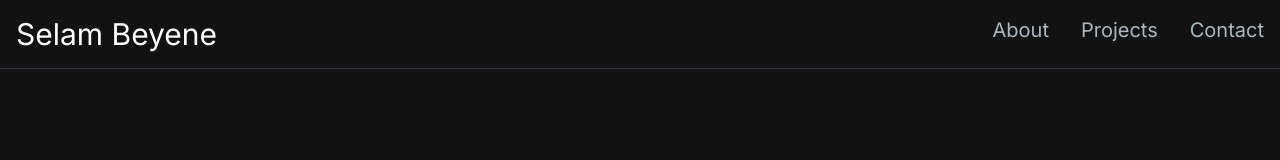
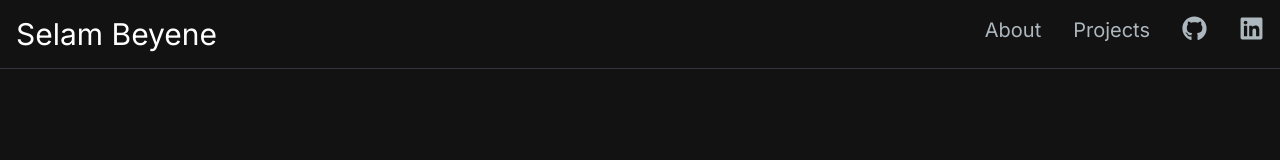
Before and after one commit to Slmbyn/portfolio-v2, a Next.js app: page / in a window 1280 px wide. Shown: the top 160 px of the page. Built offline with nearby package versions, Linux system fonts and the light colour scheme.

Commit message:
adds GH and LI links to nav

```diff
--- a/app/src/components/NavLink.jsx
+++ b/app/src/components/NavLink.jsx
@@ -2,12 +2,15 @@ import Link from "next/link"
 
 const NavLink = ({href, title}) => {
     return (
-        <Link
-            href={href}
-            className='block py-2 pl-3 pr-4 text-[#ADB7BE] sm:text-xl rounded md:p-0 hover:text-white'
-        >
-            {title}
-        </Link>
+<Link href={href} passHref legacyBehavior>
+<a
+    target="_blank"
+    rel="noopener noreferrer"
+    className='block py-2 pl-3 pr-4 text-[#ADB7BE] sm:text-xl rounded md:p-0 hover:text-white'
+>
+    {title}
+</a>
+</Link>
     )
 }
 
--- a/app/src/components/Navbar.jsx
+++ b/app/src/components/Navbar.jsx
@@ -4,6 +4,7 @@ import Link from "next/link"
 import NavLink from './NavLink'
 import MenuOverlay from './MenuOverlay'
 import { Bars3Icon, XmarkIcon } from '@heroicons/react/24/solid'
+import { FaGithub, FaLinkedin } from 'react-icons/fa';
 
 const navLinks = [
     {
@@ -15,9 +16,13 @@ const navLinks = [
         path: "#projects",
     },
     {
-        title: "Contact",
-        path: "#contact",
-    }
+        title: <FaGithub size={25} />,
+        path: 'https://github.com/Slmbyn',
+    },
+    {
+        title: <FaLinkedin size={25} />,
+        path: 'https://www.linkedin.com/in/selambeyene/',
+    },
 ]
 
 function Navbar() {
--- a/package.json
+++ b/package.json
@@ -14,6 +14,7 @@
     "next": "14.2.3",
     "react": "^18",
     "react-dom": "^18",
+    "react-icons": "^5.2.1",
     "react-type-animation": "^3.2.0"
   },
   "devDependencies": {
```
Also changed, not shown: 1 other file (tests, documents, lock files or other folders).
